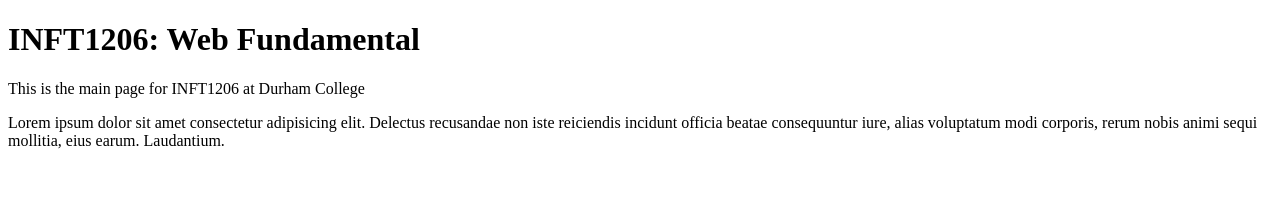
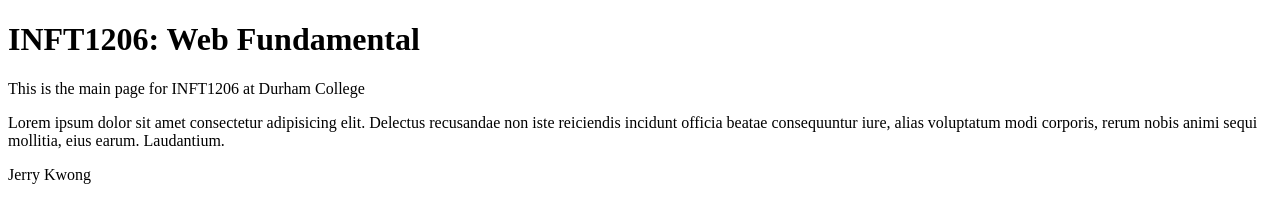
Before and after one commit to JerryK1746/inft1206sec3, a plain HTML site: page index.html in a window 1280 px wide. Drawn offline with Linux system fonts and the light colour scheme.

Commit message:
update index.html version 1
added my name at the end

```diff
--- a/index.html
+++ b/index.html
@@ -9,5 +9,6 @@
     <h1>INFT1206: Web Fundamental</h1>
     <p>This is the main page for INFT1206 at Durham College</p>
     <p>Lorem ipsum dolor sit amet consectetur adipisicing elit. Delectus recusandae non iste reiciendis incidunt officia beatae consequuntur iure, alias voluptatum modi corporis, rerum nobis animi sequi mollitia, eius earum. Laudantium.</p>
+    <p>Jerry Kwong</p>
 </body>
 </html>
```
